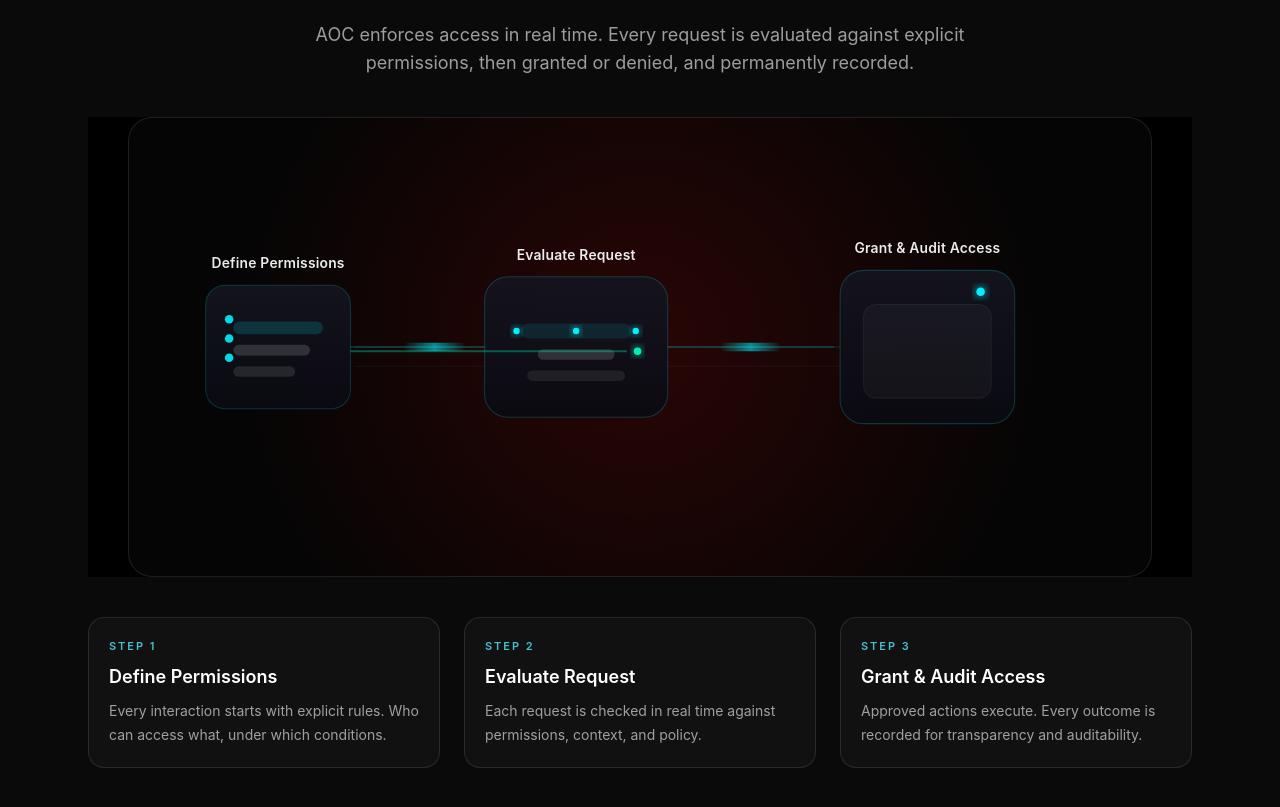
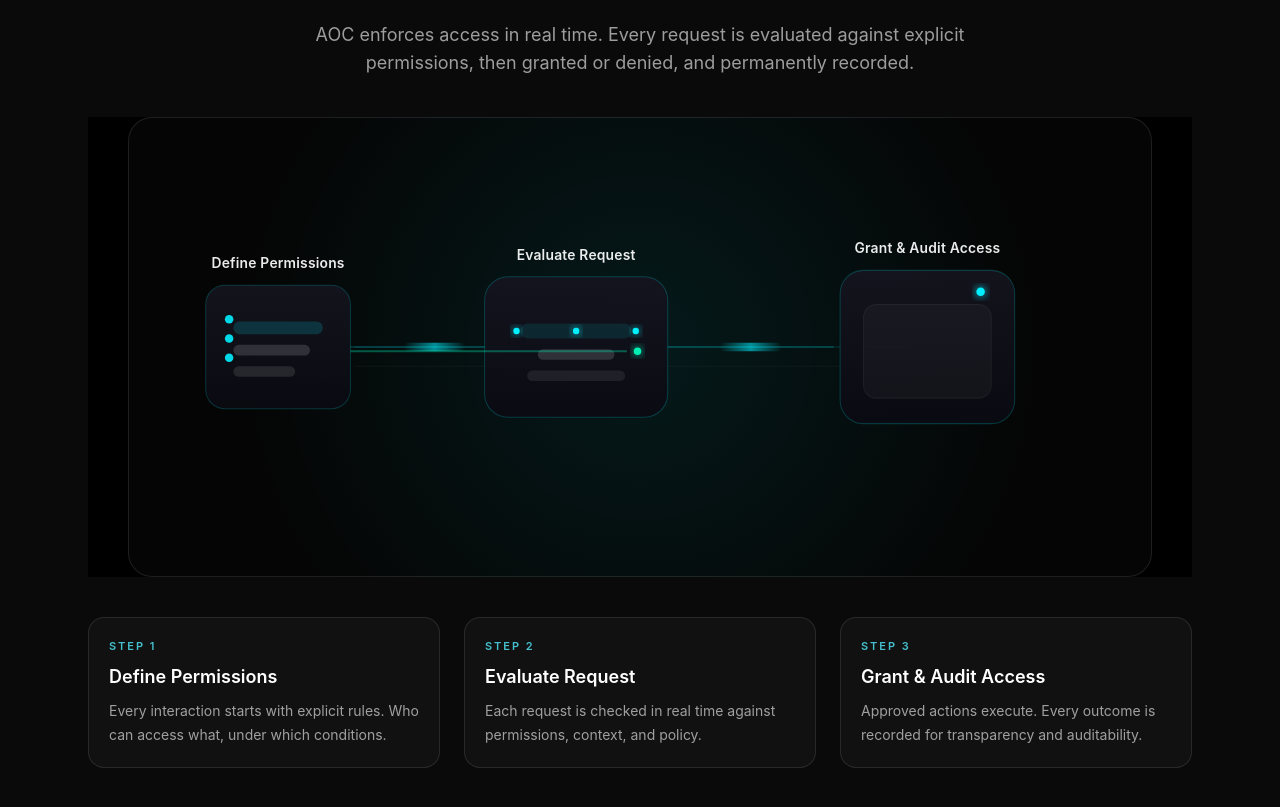
Before and after one commit to Architects-of-Change-Protocol/Architects_of_Change_Protocol, a React (Vite) app in the folder frontend/app/: page / in a window 1280 px wide. Shown: the part 3158-3965 px from the top of the page. Built offline with nearby package versions, Linux system fonts and the light colour scheme.

Commit message:
Switch how section halo to cyan for design consistency

```diff
--- a/frontend/app/src/landing/AocLandingPage.tsx
+++ b/frontend/app/src/landing/AocLandingPage.tsx
@@ -143,7 +143,7 @@ export const renderAocLandingPage = () => {
             permissions, then granted or denied, and permanently recorded.
           </p>
 
-          <div className="w-full h-[550px] sm:h-[420px] md:h-[460px] flex items-center justify-center bg-black relative before:absolute before:inset-0 before:bg-[radial-gradient(circle_at_center,rgba(255,0,0,0.15)_0%,transparent_70%)]">
+          <div className="w-full h-[550px] sm:h-[420px] md:h-[460px] flex items-center justify-center bg-black relative before:absolute before:inset-0 before:bg-[radial-gradient(circle_at_center,rgba(0,240,255,0.09)_0%,transparent_70%)]">
             <div className="relative w-full max-w-5xl h-full rounded-3xl border border-white/10 bg-white/[0.02] p-4 sm:p-6 md:p-8">
               <div className="absolute left-5 top-[104px] w-[165px] sm:hidden text-left pointer-events-none">
                 <p className="text-[11px] font-semibold uppercase tracking-[0.18em] text-cyan-300/80">
```
